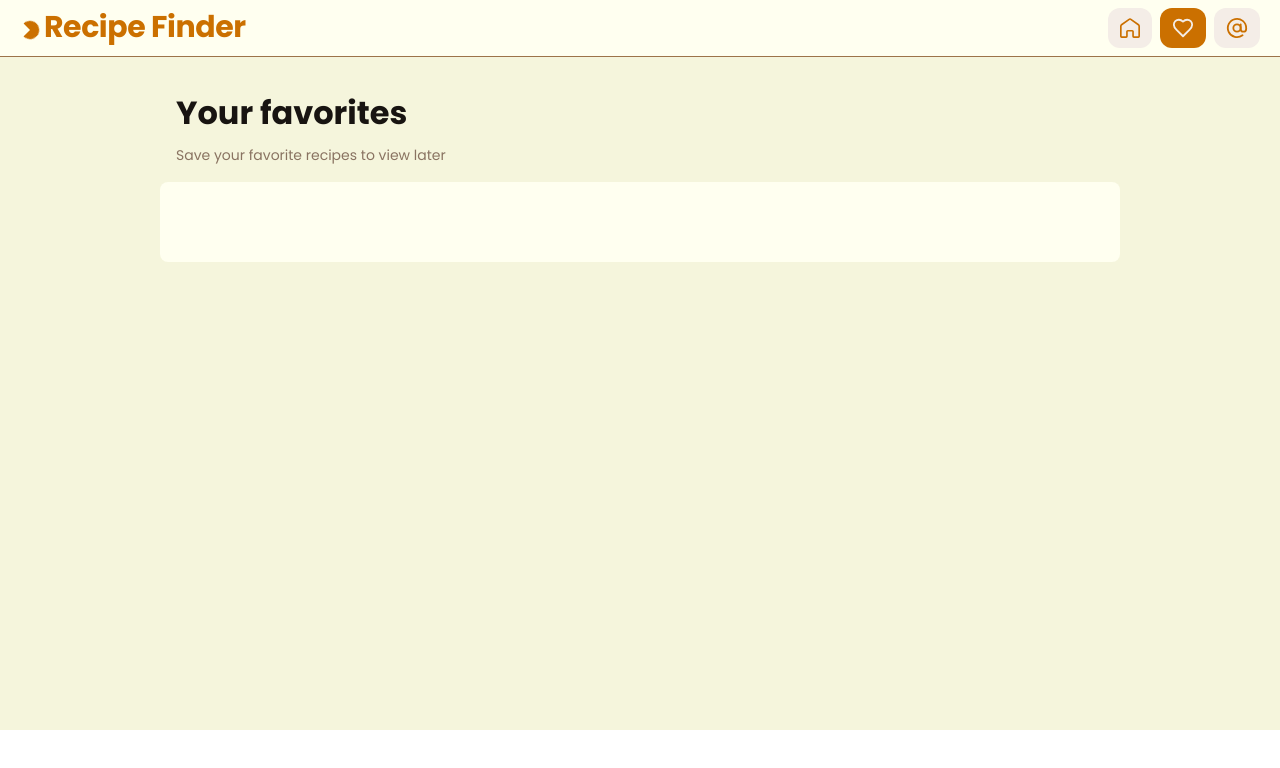
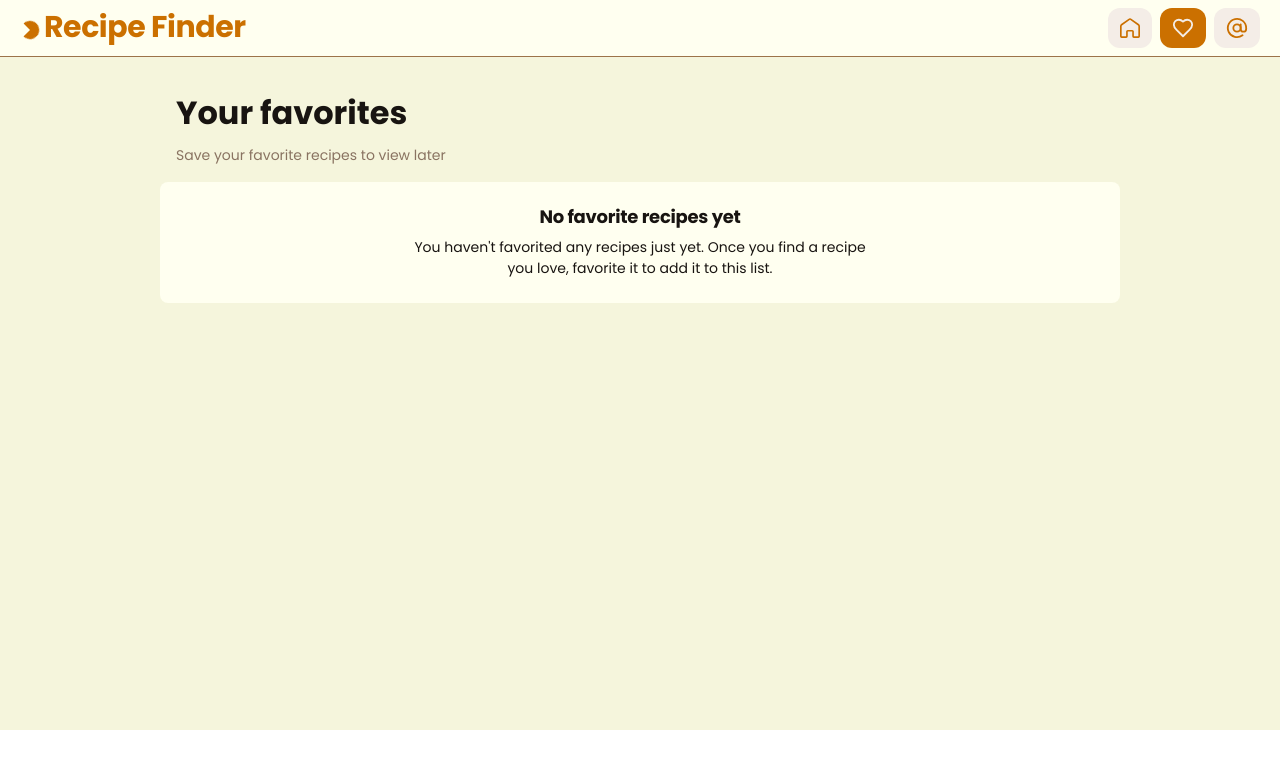
Before and after one commit to sedsorush/recipe-finder, a Next.js app: page /favorites in a window 1280 px wide. Shown: the top 768 px of the page. Built offline with nearby package versions, Linux system fonts and the light colour scheme.

Commit message:
favorites page were met with an error in case there were no favorites. that was fixed.

```diff
--- a/app/favorites/page.js
+++ b/app/favorites/page.js
@@ -2,7 +2,6 @@ import FavoritesList from "@/components/favoritesList";
 import styles from "./favorites.module.css"
 
 const Favorites = () => {
-  let n = 20;
   return (
     <div className="relative flex size-full min-h-[673.1999px] flex-col bg-[#f5f5dc] group/design-root overflow-x-hidden">
       <div className="layout-container flex h-full grow flex-col">
--- a/components/favButton/index.js
+++ b/components/favButton/index.js
@@ -6,15 +6,20 @@ import { IoHeartOutline } from "react-icons/io5";
 const FavoriteButton = ({ recipe }) => {
   const getFavoritesList = () => {
     if (typeof window !== "undefined") {
-      const storage = localStorage.getItem("favorites");
-      if (storage) {
+      const storage = localStorage.getItem("favorites"||null);
+      if (storage!=="undefined") {
         const favs = JSON.parse(storage);
         return favs
       }
     }
+    else return []
   };
-  const [favorites, setFavorites] = useState(getFavoritesList());
+
+  const [favorites, setFavorites] = useState(getFavoritesList()||[]);
   const [isFavorited, setIsFavorited] = useState();
+
+  console.log("favorites",favorites);
+
 
   useEffect(() => {
     const alreadyFavorited = favorites?.some((item) => item.id === recipe.id);
--- a/components/favoritesList/index.js
+++ b/components/favoritesList/index.js
@@ -9,14 +9,16 @@ const FavoritesList = () => {
   const router = useRouter();
   const getFavoritesList = () => {
     if (typeof window !== "undefined") {
-      const storage = localStorage.getItem("favorites");
-      if (storage) {
+      const storage = localStorage.getItem("favorites"||null);
+
+      if (storage!=="undefined") {
         const favs = JSON.parse(storage);
         return favs;
       }
-    }
+
+    } else return [];
   };
-  const [favorites, setFavorites] = useState(getFavoritesList());
+  const [favorites, setFavorites] = useState(getFavoritesList()||[]);
 
   useEffect(() => {
     localStorage.setItem("favorites", JSON.stringify(favorites));
@@ -66,8 +68,8 @@ const FavoritesList = () => {
             No favorite recipes yet
           </p>
           <p className="text-[#181411] text-sm font-normal leading-normal max-w-[480px] text-center">
-            You haven&apos;t favorited any recipes just yet. Once you find a recipe
-            you love, favorite it to add it to this list.
+            You haven&apos;t favorited any recipes just yet. Once you find a
+            recipe you love, favorite it to add it to this list.
           </p>
         </div>
       )}
```
